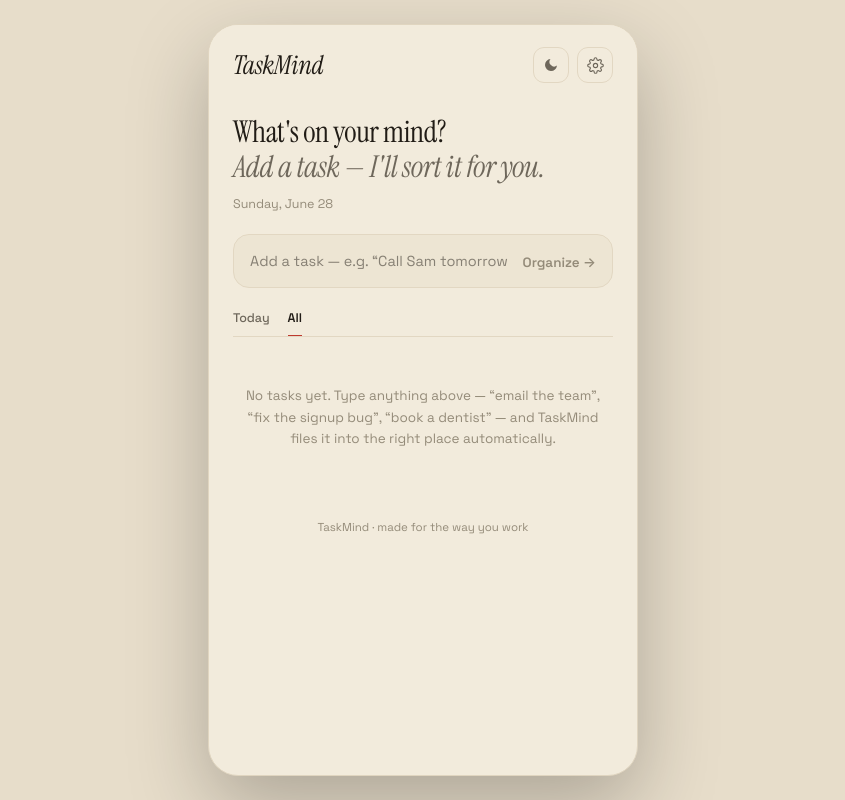
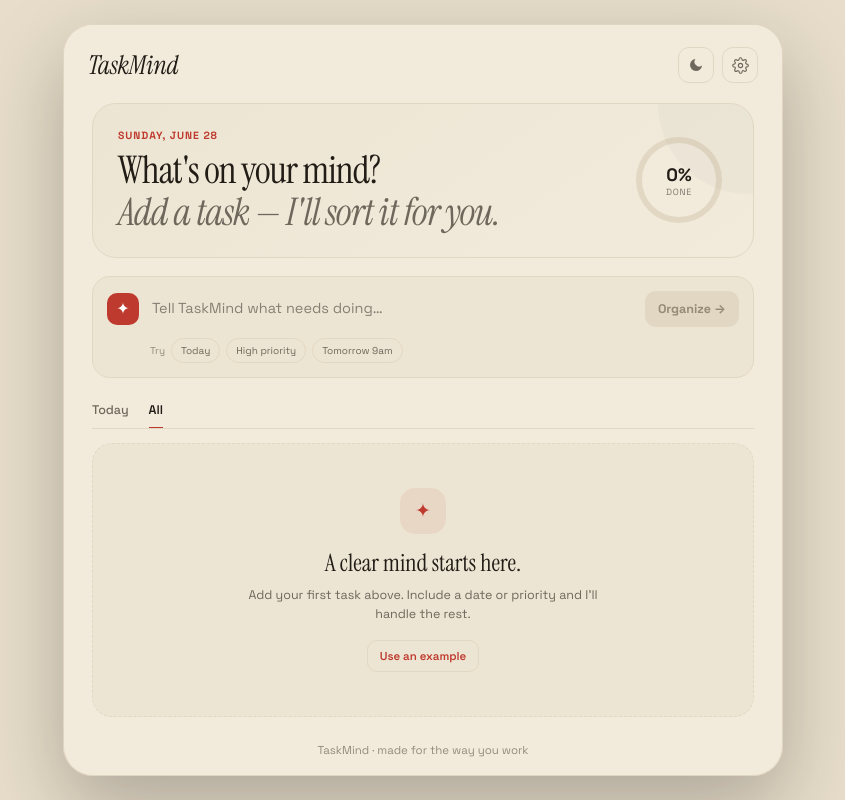
Before and after one commit to mustilambda/taskmind, a React (Vite) app: page / in a window 1280 px wide. Shown: the whole page, without its empty margins (217-1062 px from the left). Built offline with nearby package versions, Linux system fonts and the light colour scheme.

Commit message:
Redesign TaskMind dashboard experience

```diff
--- a/src/App.jsx
+++ b/src/App.jsx
@@ -707,6 +707,7 @@ export default function App() {
             filter={filter} setFilter={setFilter} filterKeys={filterKeys} visible={visible} newId={newId}
             toggle={toggle} remove={remove} isFresh={isFresh}
             onEditTask={setEditingId} onRenameCat={setRenamingCat} snoozeTask={snoozeTask}
+            openCount={open.length} doneCount={doneCount} totalCount={tasks.length} overdueCount={overdue.length} highCount={high.length}
           />
         ) : (
           <Settings
@@ -887,46 +888,65 @@ function IconBtn({ c, onClick, children, active }) {
   );
 }
 
-function Home({ c, head1, head2, subline, draft, setDraft, addTask, filter, setFilter, filterKeys, visible, newId, toggle, remove, isFresh, onEditTask, onRenameCat, snoozeTask }) {
+function Home({ c, head1, head2, subline, draft, setDraft, addTask, filter, setFilter, filterKeys, visible, newId, toggle, remove, isFresh, onEditTask, onRenameCat, snoozeTask, openCount, doneCount, totalCount, overdueCount, highCount }) {
+  const progress = totalCount ? Math.round((doneCount / totalCount) * 100) : 0;
+  const suggestions = ["Today", "High priority", "Tomorrow 9am"];
   return (
-    <div style={{ padding: "6px 24px 0" }}>
-      <div style={{ paddingTop: 14 }}>
-        <div className="serif" style={{ fontSize: 30, lineHeight: 1.15, letterSpacing: "-0.015em" }}>{head1}</div>
-        <div className="serif" style={{ fontSize: 30, lineHeight: 1.15, letterSpacing: "-0.015em", color: c.sub, fontStyle: "italic" }}>{head2}</div>
-        <div style={{ marginTop: 12, fontSize: 12.5, color: c.faint }}>
-          {subline}
+    <div className="tm-home">
+      <section className="tm-hero" style={{ background: `linear-gradient(145deg, ${c.card}, ${c.bg})`, borderColor: c.line }}>
+        <div className="tm-hero-copy">
+          <div className="tm-eyebrow" style={{ color: c.accent }}>{subline}</div>
+          <div className="serif tm-headline">{head1}</div>
+          <div className="serif tm-headline tm-headline-muted" style={{ color: c.sub }}>{head2}</div>
         </div>
-      </div>
+        <div className="tm-progress-orb" style={{ background: `conic-gradient(${c.accent} ${progress}%, ${c.line} 0)` }} aria-label={`${progress}% complete`}>
+          <div style={{ background: c.bg }}><strong>{progress}%</strong><span>done</span></div>
+        </div>
+        {!isFresh && <div className="tm-stats">
+          <div><strong>{openCount}</strong><span>open</span></div>
+          <div><strong style={{ color: overdueCount ? c.overdue : c.text }}>{overdueCount}</strong><span>overdue</span></div>
+          <div><strong style={{ color: highCount ? c.pris.High : c.text }}>{highCount}</strong><span>high priority</span></div>
+        </div>}
+      </section>
 
-      <div style={{ marginTop: 22, background: c.card, border: "1px solid " + c.line, borderRadius: 16, padding: 14, display: "flex", gap: 10, alignItems: "flex-end" }}>
+      <section className="tm-capture" style={{ background: c.card, borderColor: draft.trim() ? c.accent : c.line }}>
+        <div className="tm-ai-mark" style={{ background: c.accent, color: "#fff" }}>✦</div>
         <textarea
-          rows={1} value={draft} placeholder="Add a task — e.g. “Call Sam tomorrow at 5pm”"
+          rows={1} value={draft} placeholder="Tell TaskMind what needs doing…"
           onChange={(e) => setDraft(e.target.value)}
-          onKeyDown={(e) => { if (e.key === "Enter" && (e.metaKey || e.ctrlKey)) { e.preventDefault(); addTask(); } }}
-          style={{ flex: 1, resize: "none", border: "none", outline: "none", background: "transparent", fontFamily: "inherit", fontSize: 14.5, lineHeight: 1.4, color: c.text, maxHeight: 90 }}
+          onKeyDown={(e) => { if (e.key === "Enter" && !e.shiftKey) { e.preventDefault(); addTask(); } }}
+          aria-label="Add a task"
+          style={{ color: c.text }}
         />
         <button
           onClick={addTask}
-          style={{ flexShrink: 0, cursor: draft.trim() ? "pointer" : "default", border: "none", background: "transparent", fontFamily: "inherit", fontSize: 13.5, fontWeight: 600, color: draft.trim() ? c.accent : c.faint, padding: "2px 2px" }}
+          disabled={!draft.trim()}
+          className="tm-organize-btn"
+          style={{ cursor: draft.trim() ? "pointer" : "default", background: draft.trim() ? c.accent : c.line, color: draft.trim() ? "#fff" : c.faint }}
         >
-          Organize →
+          Organize <span>→</span>
         </button>
-      </div>
+        <div className="tm-suggestion-row">
+          <span style={{ color: c.faint }}>Try</span>
+          {suggestions.map((label) => <button key={label} onClick={() => setDraft((v) => `${v}${v ? " " : ""}${label.toLowerCase()}`)} style={{ color: c.sub, borderColor: c.line }}>{label}</button>)}
+        </div>
+      </section>
 
       {filterKeys.length > 0 && (
-        <div className="tmx" style={{ marginTop: 22, display: "flex", gap: 18, overflowX: "auto", borderBottom: "1px solid " + c.line }}>
+        <div className="tmx tm-tabs" style={{ borderColor: c.line }}>
           {filterKeys.map((k) => (
             <Tab key={k} c={c} k={k} active={filter === k} onSelect={() => setFilter(k)} onRename={() => onRenameCat(k)} />
           ))}
         </div>
       )}
 
-      <div style={{ marginTop: 4 }}>
+      <div className="tm-task-list">
         {visible.length === 0 ? (
-          <div style={{ padding: "44px 8px", textAlign: "center", color: c.faint, fontSize: 13.5, lineHeight: 1.6 }}>
-            {isFresh
-              ? "No tasks yet. Type anything above — “email the team”, “fix the signup bug”, “book a dentist” — and TaskMind files it into the right place automatically."
-              : "Nothing here."}
+          <div className="tm-empty" style={{ background: c.card, borderColor: c.line }}>
+            <div className="tm-empty-icon" style={{ color: c.accent, background: `${c.accent}14` }}>✦</div>
+            <div className="serif">{isFresh ? "A clear mind starts here." : "Everything is clear here."}</div>
+            <p style={{ color: c.sub }}>{isFresh ? "Add your first task above. Include a date or priority and I’ll handle the rest." : "No tasks match this view. Enjoy the breathing room."}</p>
+            {isFresh && <button onClick={() => setDraft("Plan my week tomorrow at 9am")} style={{ color: c.accent, borderColor: c.line }}>Use an example</button>}
           </div>
         ) : (
           visible.map((t, i) => (
@@ -1027,17 +1047,20 @@ function TaskRow({ t, last, c, newId, toggle, remove, onEdit, snoozeTask }) {
   const dateText = t.due ? formatDue(t.due) : t.dateLabel;
   return (
     <div
+      className="tm-task"
       style={{
-        padding: "17px 0", display: "flex", gap: 13, alignItems: "flex-start",
+        background: c.card, borderColor: isOverdue ? `${c.overdue}55` : c.line,
+        display: "flex", gap: 13, alignItems: "flex-start",
         animation: t.id === newId ? "tmIn .25s ease both" : undefined,
-        borderBottom: last ? "none" : "1px solid " + c.line, opacity: t.done ? 0.5 : 1,
+        opacity: t.done ? 0.58 : 1,
       }}
     >
-      <div
+      <button
+        className="tm-check"
         onClick={() => !t.pending && toggle(t.id)}
+        aria-label={t.done ? "Mark task incomplete" : "Complete task"}
         style={{
-          flexShrink: 0, width: 19, height: 19, marginTop: 2, borderRadius: "50%", cursor: t.pending ? "default" : "pointer",
-          display: "flex", alignItems: "center", justifyContent: "center", transition: "all .15s",
+          cursor: t.pending ? "default" : "pointer",
           background: t.done ? c.green : "transparent", border: "1.5px solid " + (t.done ? c.green : c.checkBorder),
         }}
       >
@@ -1046,7 +1069,7 @@ function TaskRow({ t, last, c, newId, toggle, remove, onEdit, snoozeTask }) {
             <path d="M20 6L9 17l-5-5" />
           </svg>
         )}
-      </div>
+      </button>
       <div style={{ flex: 1, minWidth: 0 }}>
         <div style={{ fontSize: 15, fontWeight: 450, lineHeight: 1.35, letterSpacing: "-0.005em", color: t.done ? c.faint : c.text, textDecoration: t.done ? "line-through" : "none" }}>
           {t.title}
@@ -1055,15 +1078,15 @@ function TaskRow({ t, last, c, newId, toggle, remove, onEdit, snoozeTask }) {
           <div style={{ marginTop: 7, fontSize: 11.5, color: c.faint, fontStyle: "italic" }}>TaskMind is sorting this…</div>
         ) : (
           <>
-            <div style={{ marginTop: 7, display: "flex", alignItems: "center", gap: 10, flexWrap: "wrap" }}>
+            <div className="tm-task-meta">
               {t.category && (
-                <span style={{ display: "inline-flex", alignItems: "center", gap: 5, fontSize: 11.5, color: cColor }}>
+                <span className="tm-pill" style={{ color: cColor, background: `${cColor}12` }}>
                   <span style={{ width: 6, height: 6, borderRadius: "50%", background: cColor }} />
                   {t.category}
                 </span>
               )}
-              {t.priority && <span style={{ fontSize: 11.5, color: priColor }}>{t.priority}</span>}
-              {dateText && <span style={{ fontSize: 11.5, color: isOverdue ? c.overdue : c.sub }}>{dateText}</span>}
+              {t.priority && <span className="tm-pill" style={{ color: priColor, background: `${priColor}12` }}>{t.priority}</span>}
+              {dateText && <span className="tm-pill" style={{ color: isOverdue ? c.overdue : c.sub, background: isOverdue ? `${c.overdue}12` : "transparent" }}>{dateText}</span>}
               {isOverdue && (
                 <span style={{ fontSize: 10.5, fontWeight: 700, letterSpacing: "0.03em", color: "#fff", background: c.overdue, padding: "2px 8px", borderRadius: 50, textTransform: "uppercase" }}>
                   ⚠ Overdue
--- a/src/index.css
+++ b/src/index.css
@@ -38,6 +38,12 @@ input::placeholder {
 button {
   font-family: inherit;
 }
+button:focus-visible,
+textarea:focus-visible,
+input:focus-visible {
+  outline: 2px solid #be3a2e;
+  outline-offset: 2px;
+}
 
 .tm-outer {
   min-height: 100vh;
@@ -48,8 +54,8 @@ button {
 }
 .tm-card {
   width: 100%;
-  max-width: 430px;
-  height: 820px;
+  max-width: 720px;
+  height: 860px;
   max-height: 94vh;
   border-radius: 30px;
   border-width: 1px;
@@ -58,6 +64,111 @@ button {
   position: relative;
   box-shadow: 0 30px 80px rgba(0, 0, 0, 0.25);
 }
+.tm-home {
+  padding: 8px 28px 0;
+}
+.tm-hero {
+  position: relative;
+  display: grid;
+  grid-template-columns: minmax(0, 1fr) 92px;
+  gap: 22px;
+  padding: 25px;
+  border: 1px solid;
+  border-radius: 24px;
+  overflow: hidden;
+}
+.tm-hero::after {
+  content: "";
+  position: absolute;
+  width: 180px;
+  height: 180px;
+  right: -85px;
+  top: -90px;
+  border-radius: 50%;
+  background: currentColor;
+  opacity: 0.025;
+}
+.tm-eyebrow {
+  margin-bottom: 9px;
+  font-size: 10.5px;
+  font-weight: 700;
+  letter-spacing: 0.09em;
+  text-transform: uppercase;
+}
+.tm-headline {
+  font-size: clamp(28px, 4.5vw, 38px);
+  line-height: 1.02;
+  letter-spacing: -0.025em;
+}
+.tm-headline-muted {
+  margin-top: 3px;
+  font-style: italic;
+}
+.tm-progress-orb {
+  width: 86px;
+  height: 86px;
+  padding: 6px;
+  border-radius: 50%;
+  align-self: center;
+  transition: background 0.5s ease;
+}
+.tm-progress-orb > div {
+  width: 100%;
+  height: 100%;
+  display: flex;
+  flex-direction: column;
+  align-items: center;
+  justify-content: center;
+  border-radius: 50%;
+}
+.tm-progress-orb strong { font-size: 18px; }
+.tm-progress-orb span { font-size: 9px; opacity: 0.55; text-transform: uppercase; letter-spacing: 0.08em; }
+.tm-stats {
+  grid-column: 1 / -1;
+  display: flex;
+  gap: 8px;
+  margin-top: 4px;
+}
+.tm-stats > div {
+  min-width: 86px;
+  padding-right: 20px;
+  border-right: 1px solid currentColor;
+  border-color: color-mix(in srgb, currentColor 10%, transparent);
+}
+.tm-stats > div:last-child { border: 0; }
+.tm-stats strong { display: block; font-size: 17px; }
+.tm-stats span { display: block; margin-top: 2px; font-size: 10px; opacity: 0.55; }
+.tm-capture {
+  display: grid;
+  grid-template-columns: 32px minmax(0, 1fr) auto;
+  align-items: center;
+  gap: 11px;
+  margin-top: 18px;
+  padding: 14px;
+  border: 1px solid;
+  border-radius: 18px;
+  transition: border-color 0.2s, box-shadow 0.2s, transform 0.2s;
+}
+.tm-capture:focus-within { transform: translateY(-1px); box-shadow: 0 12px 32px rgba(0, 0, 0, 0.08); }
+.tm-ai-mark { width: 32px; height: 32px; border-radius: 10px; display: grid; place-items: center; }
+.tm-capture textarea { width: 100%; min-height: 24px; max-height: 100px; resize: none; border: 0; outline: 0; background: transparent; font: inherit; font-size: 14.5px; line-height: 1.5; }
+.tm-organize-btn { border: 0; border-radius: 11px; padding: 10px 13px; font-size: 12.5px; font-weight: 650; transition: transform 0.15s, opacity 0.15s; }
+.tm-organize-btn:not(:disabled):hover { transform: translateY(-1px); }
+.tm-suggestion-row { grid-column: 2 / -1; display: flex; gap: 6px; align-items: center; flex-wrap: wrap; font-size: 10px; }
+.tm-suggestion-row button { border: 1px solid; border-radius: 99px; background: transparent; padding: 5px 9px; cursor: pointer; font-size: 10px; }
+.tm-tabs { margin-top: 24px; display: flex; gap: 20px; overflow-x: auto; border-bottom: 1px solid; }
+.tm-task-list { display: grid; gap: 10px; margin-top: 14px; }
+.tm-task { padding: 16px; border: 1px solid; border-radius: 17px; transition: transform 0.18s, border-color 0.18s, box-shadow 0.18s; }
+.tm-task:hover { transform: translateY(-1px); box-shadow: 0 8px 22px rgba(0, 0, 0, 0.055); }
+.tm-check { flex-shrink: 0; width: 22px; height: 22px; margin-top: 1px; padding: 0; border-radius: 50%; display: flex; align-items: center; justify-content: center; transition: transform 0.18s, background 0.18s; }
+.tm-check:hover { transform: scale(1.08); }
+.tm-task-meta { margin-top: 8px; display: flex; align-items: center; gap: 6px; flex-wrap: wrap; }
+.tm-pill { display: inline-flex; align-items: center; gap: 5px; padding: 4px 8px; border-radius: 99px; font-size: 10.5px; line-height: 1; }
+.tm-empty { padding: 44px 24px; border: 1px dashed; border-radius: 20px; text-align: center; }
+.tm-empty-icon { width: 46px; height: 46px; margin: 0 auto 13px; display: grid; place-items: center; border-radius: 15px; font-size: 19px; }
+.tm-empty .serif { font-size: 24px; }
+.tm-empty p { max-width: 360px; margin: 8px auto 16px; font-size: 12.5px; line-height: 1.55; }
+.tm-empty button { padding: 8px 12px; border: 1px solid; border-radius: 10px; background: transparent; cursor: pointer; font-size: 11.5px; font-weight: 600; }
 .tm-modal-backdrop {
   border-radius: 30px;
 }
@@ -77,4 +188,19 @@ button {
   .tm-modal-backdrop {
     border-radius: 0;
   }
+  .tm-home { padding: 5px 16px 0; }
+  .tm-hero { grid-template-columns: minmax(0, 1fr) 70px; gap: 12px; padding: 20px 18px; border-radius: 20px; }
+  .tm-headline { font-size: 27px; }
+  .tm-progress-orb { width: 66px; height: 66px; padding: 5px; }
+  .tm-progress-orb strong { font-size: 14px; }
+  .tm-stats { justify-content: space-between; }
+  .tm-stats > div { flex: 1; min-width: 0; padding-right: 9px; }
+  .tm-capture { grid-template-columns: 30px minmax(0, 1fr); }
+  .tm-organize-btn { grid-column: 1 / -1; width: 100%; }
+  .tm-suggestion-row { grid-column: 1 / -1; }
+  .tm-suggestion-row span { display: none; }
+  .tm-task { padding: 15px 13px; }
 }
+@media (prefers-reduced-motion: reduce) {
+  *, *::before, *::after { animation-duration: 0.01ms !important; transition-duration: 0.01ms !important; }
+}
```
